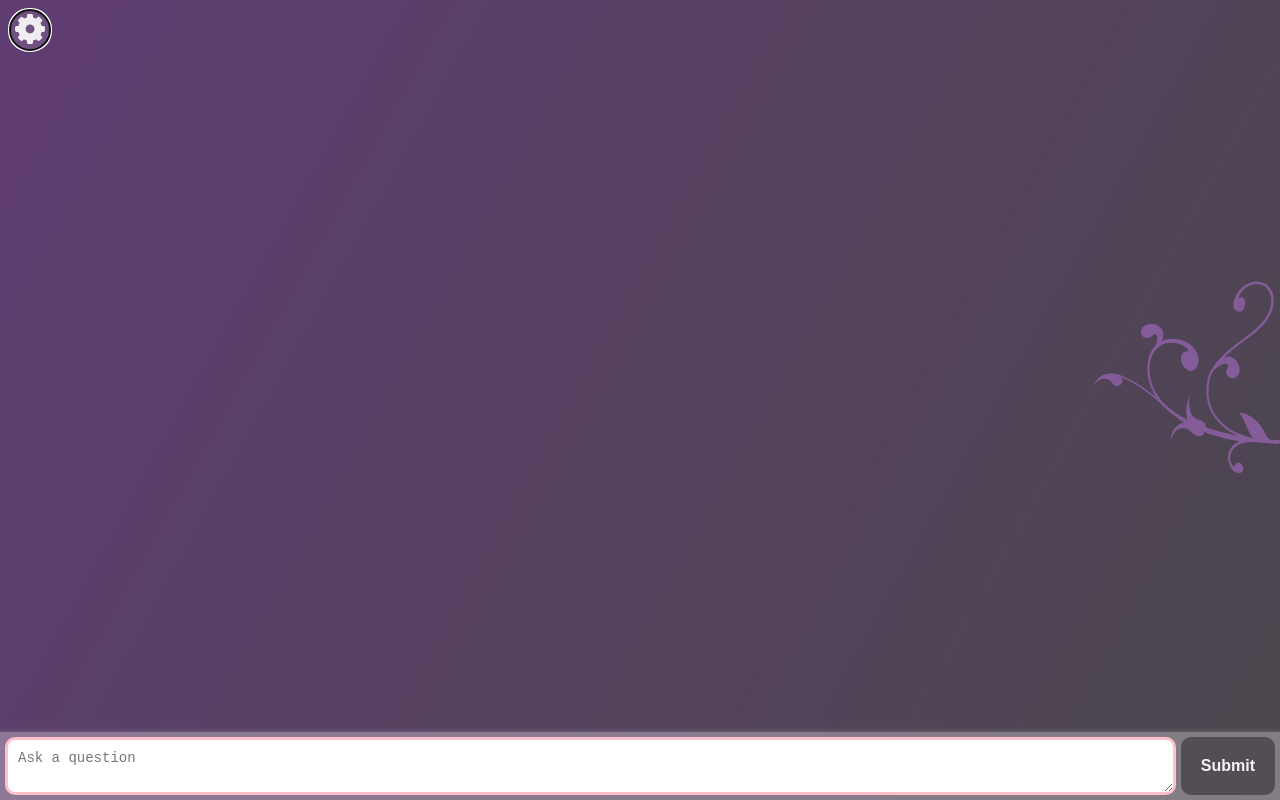
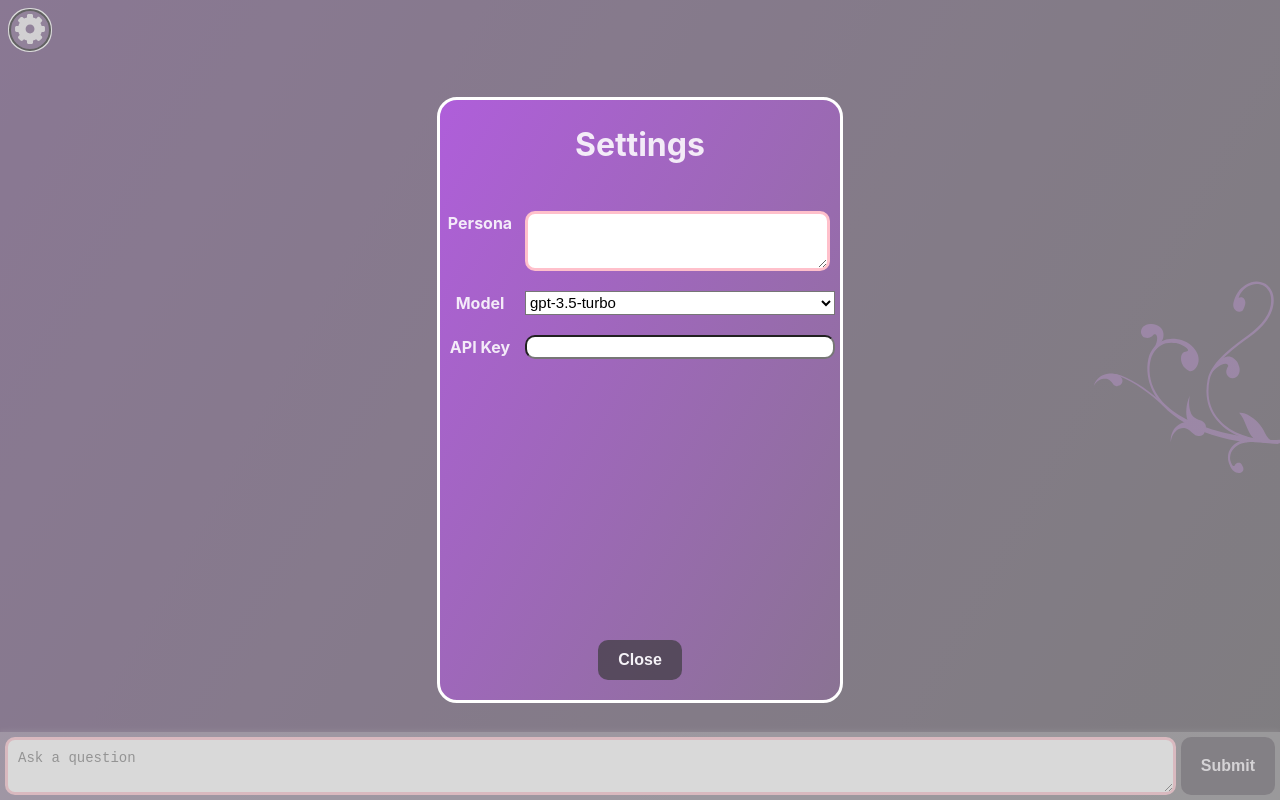
Before and after one commit to jamiesauve/sage, a React (Vite) app: page / in a window 1280 px wide. Both pictures are taken after a click on the button 30 px from the left and 30 px from the top of the page. Shown: the top 800 px of the page. Built offline with nearby package versions, Linux system fonts and the light colour scheme.

Commit message:
Add the settings menu
- it doesn't have any functionality yet, but the layout and CSS are
there and it can open and close

```diff
--- a/src/components/settings-button.tsx
+++ b/src/components/settings-button.tsx
@@ -1,4 +1,5 @@
 import { useState } from "react";
+import { SettingsMenu } from "./settings-menu";
 import { SettingsIcon } from "./svg/settings.icon-svg";
 
 import "./settings-button.css";
@@ -12,6 +13,7 @@ export const SettingsButton = () => {
       <SettingsIcon />
     </button>
 
+    {isSettingsMenuVisible && <SettingsMenu handleClose={ () => setIsSettingsMenuVisible(false) }/>}
     </>
   )
 }
--- /dev/null
+++ b/src/components/settings-menu.css
@@ -0,0 +1,110 @@
+.settings-menu {
+  height: 100vh;
+  width: 100vw;
+
+  position: absolute;
+  display: flex;
+  flex-direction: column;
+  justify-content: center;
+  align-items: center;
+}
+
+.settings-menu-backdrop {
+  height: 100vh;
+  width: 100vw;
+  position: absolute;
+  top: 0;
+  left: 0;
+  background-color: rgba(180, 180, 180, 0.5);
+  z-index: 10;
+}
+
+.settings-menu-modal {
+  /* ff 3.6+ */
+  background:-moz-linear-gradient(119deg, rgb(175, 94, 218) 0%, rgb(138, 115, 147) 100%);
+  /* safari 5.1+,chrome 10+ */
+  background:-webkit-linear-gradient(119deg, rgb(175, 94, 218) 0%, rgb(138, 115, 147) 100%);
+  /* opera 11.10+ */
+  background:-o-linear-gradient(119deg, rgb(175, 94, 218) 0%, rgb(138, 115, 147) 100%);
+  /* ie 6-9 */
+  filter: progid:DXImageTransform.Microsoft.gradient( startColorstr='#00C8FF', endColorstr='#00FFFF', GradientType=0 );
+  /* ie 10+ */
+  background:-ms-linear-gradient(119deg, rgb(175, 94, 218) 0%, rgb(138, 115, 147) 100%);
+  /* global 94%+ browsers support */
+  background:linear-gradient(119deg, rgb(175, 94, 218) 0%, rgb(138, 115, 147) 100%);
+
+  z-index: 11;
+  width: 400px;
+  max-width: 90%;
+  height: 600px;
+  max-height: 90%;
+  border: 3px solid white;
+  border-radius: 20px;
+
+  display: flex;
+  flex-direction: column;
+  align-items: center;
+}
+
+.settings-menu-modal .list {
+  align-self: stretch;
+}
+
+.settings-menu-modal .row {
+  margin: 20px 0;
+
+  display: flex;
+
+  width: 100%;
+}
+
+.settings-menu-modal .row > .cell {
+  margin: 0 5px;
+}
+
+.label {
+  flex-shrink: 0;
+
+  width: 70px;
+  font-weight: bold;
+  text-align: center;
+}
+
+.value {
+  flex-grow: 1;
+
+  display: flex;
+}
+
+.value > * {
+  flex-grow: 1;
+  font-size: 15px;
+  font-family: Arial, Helvetica, sans-serif;
+  background-color: #fff;
+  color: #000;
+}
+
+.value > *:disabled {
+  background-color: #ddd;
+  color: #444;
+}
+
+.value > textarea {
+  resize: vertical;
+  max-height: 270px;
+  min-height: 30px;
+}
+
+.value > input[type="text"] {
+  border-radius: 10px;
+  padding: 0 10px;
+}
+
+.settings-menu-modal > .spacer {
+  flex-grow: 1;
+}
+
+.settings-menu-modal button {
+  height: 40px;
+  margin: 20px;
+}
--- /dev/null
+++ b/src/components/settings-menu.tsx
@@ -0,0 +1,68 @@
+import { FC, useState, useEffect } from "react";
+
+import { LoadingIndicator } from "./loading-indicator";
+
+import "./settings-menu.css";
+
+export const SettingsMenu:FC<{ handleClose: () => void }> = ({ handleClose }) => {
+  return (
+    <div className="settings-menu">
+      <div className="settings-menu-backdrop" onClick={handleClose} />
+
+      <div className="settings-menu-modal">
+        <h1>
+          Settings
+        </h1>
+
+        <div className="list">
+          <div className="row">
+            <div className="cell label">
+                Persona
+            </div>
+
+            <div className="cell value">
+                <textarea
+                  cols={3}
+                />
+              </div>
+          </div>
+
+          <div className="row">
+            <div className="cell label">
+              Model
+            </div>
+
+            <div className="cell value">
+              <select
+                name="model"
+              >
+                <option value="gpt-3.5-turbo">gpt-3.5-turbo</option>
+              </select>
+            </div>
+          </div>
+
+          <div className="row">
+            <div className="cell label">
+              API Key
+            </div>
+
+            <div className="cell value">
+              <input
+                type="text"
+              />
+            </div>
+          </div>
+        </div>
+
+        <div className="spacer" />
+
+        <div className="button-container">
+
+          <button onClick={handleClose}>
+            Close
+          </button>
+        </div>
+      </div>
+    </div>
+  )
+}
```
